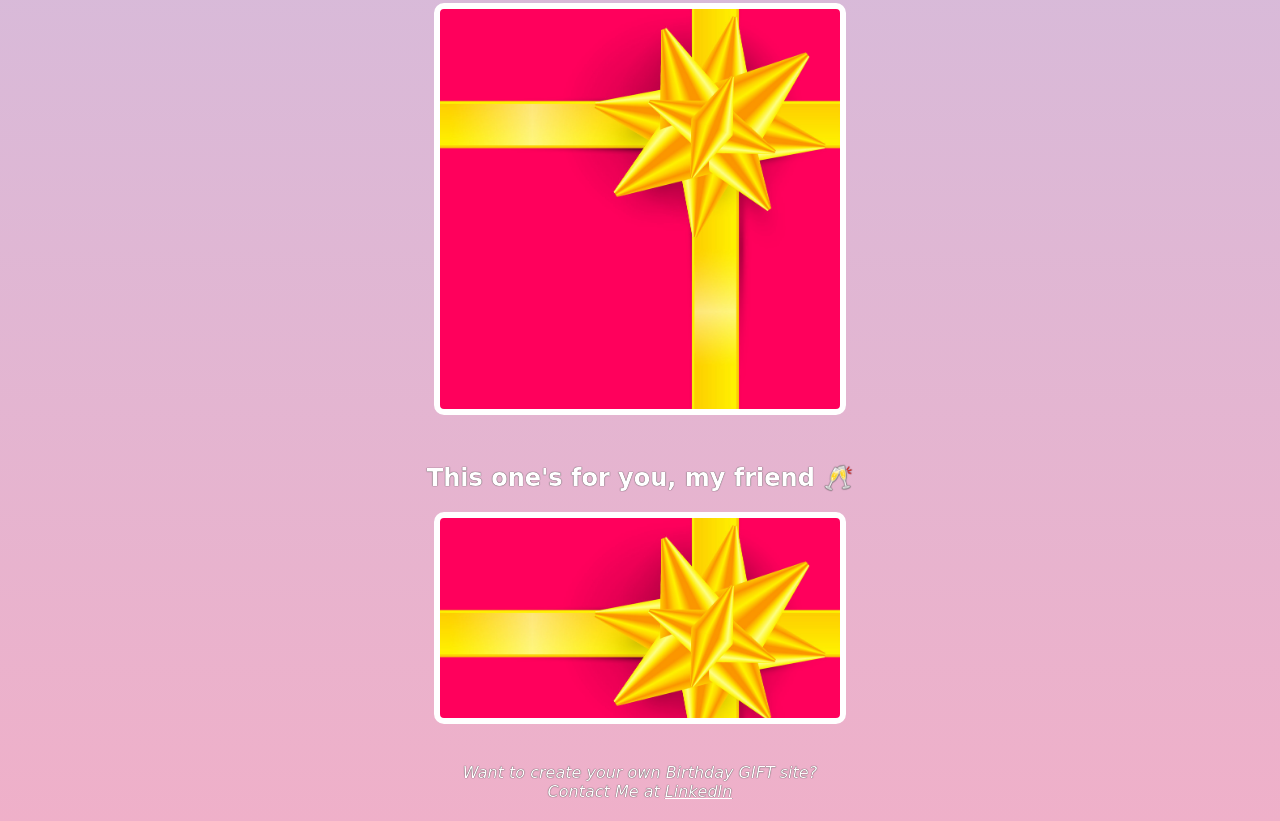
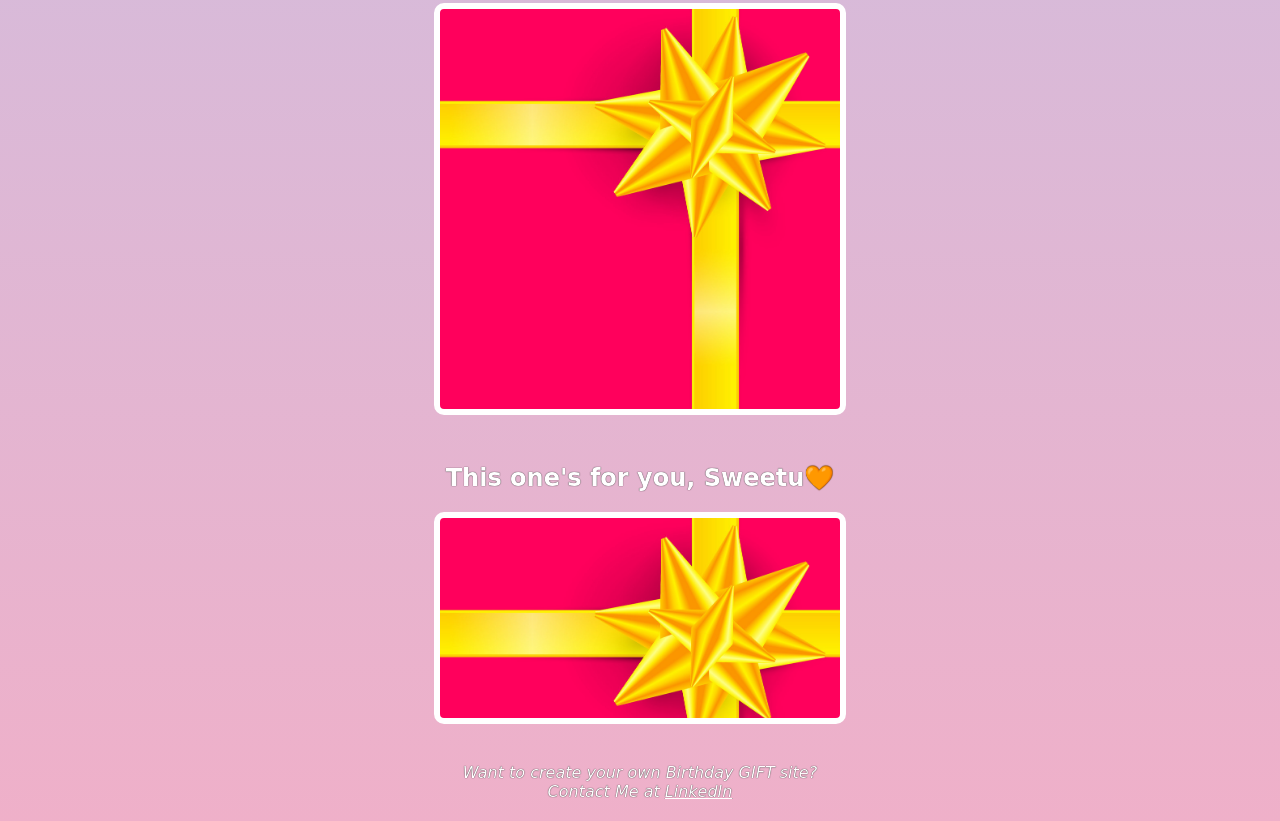
Before and after one commit to Swati-01/Birthday-gift-site, a plain HTML site: page index.html in a window 1280 px wide. Shown: the part 1988-2809 px from the top of the page. Drawn offline with nearby package versions, Linux system fonts and the light colour scheme; a web font is replaced by a local one.

Commit message:
Update index.html

```diff
--- a/index.html
+++ b/index.html
@@ -35,7 +35,7 @@
         </div>
 
          <div class="gift-section">
-            <h2 class="gift-title">This one's for you, my friend 🥂</h2>
+            <h2 class="gift-title">This one's for you, Sweetu🧡</h2>
             <div class="gift-img" id="gift-img-birthday"></div>
         </div>
 
```
